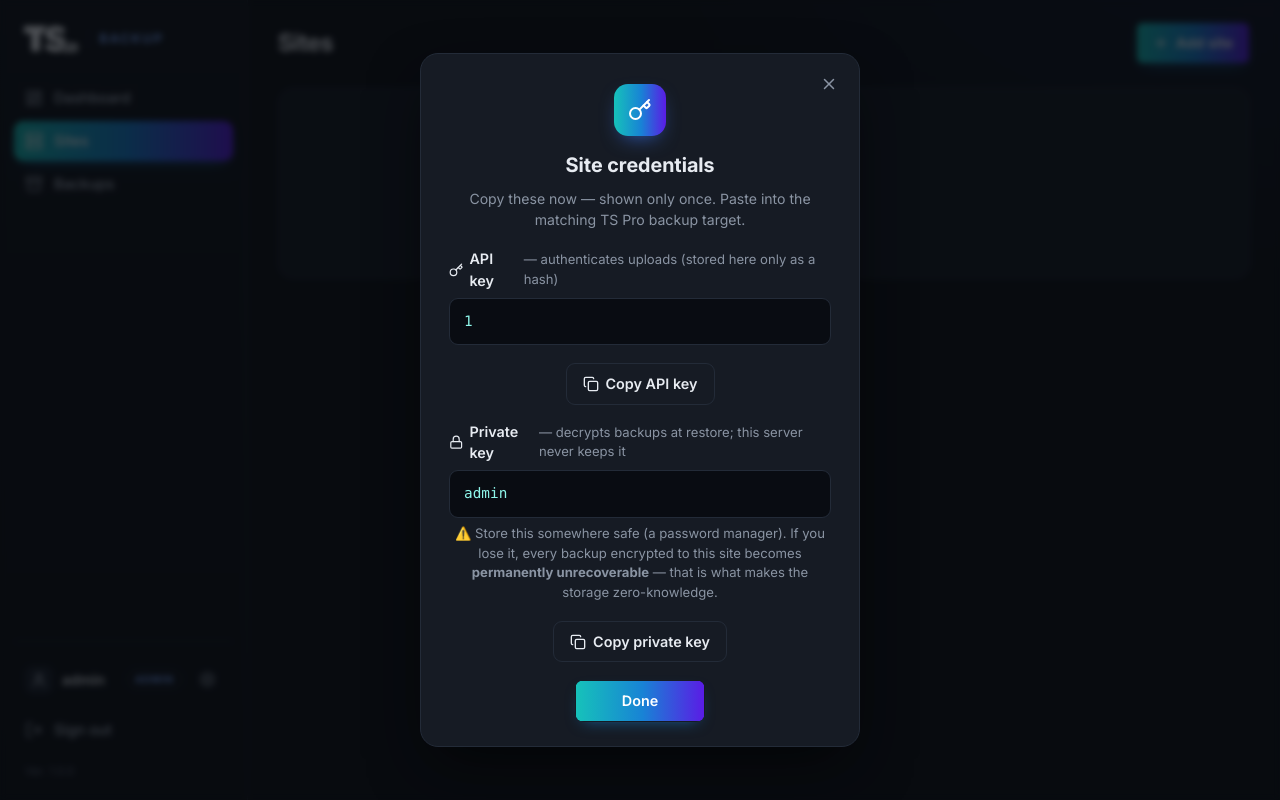
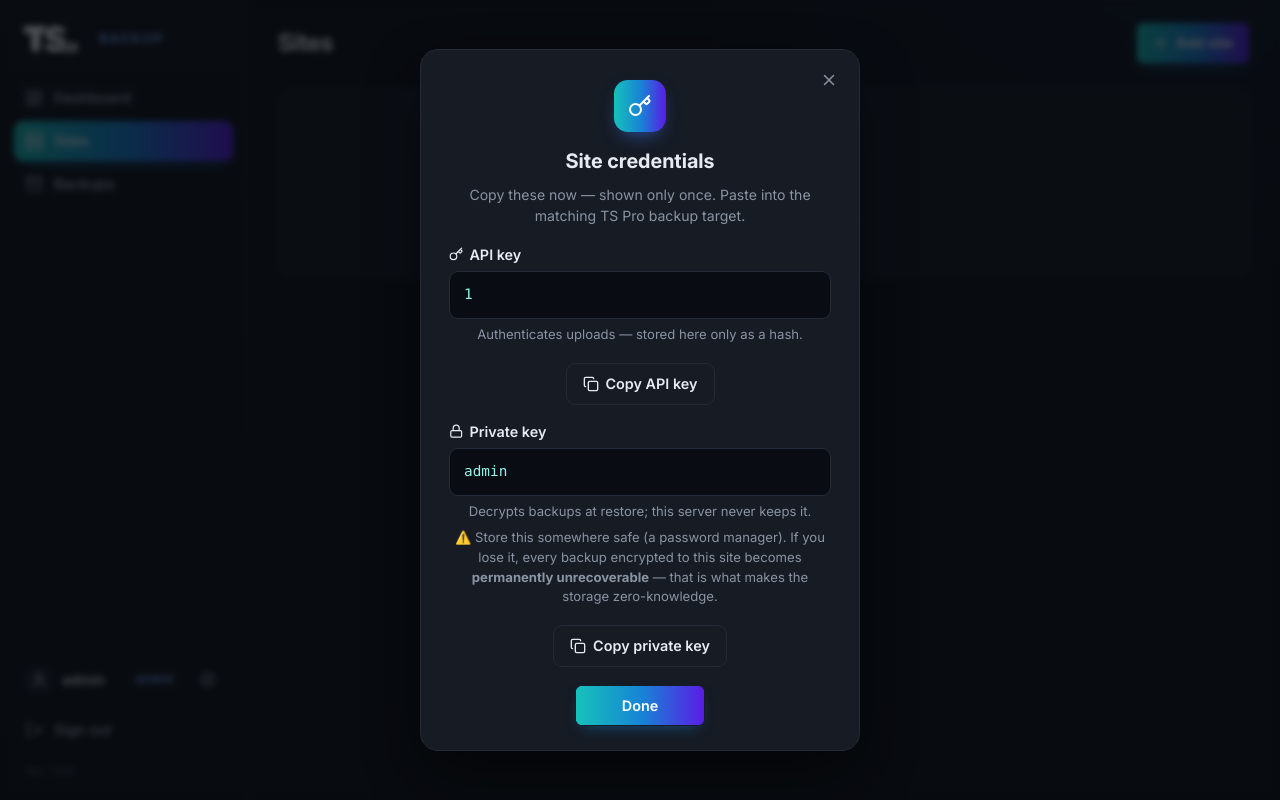
Before and after one commit to hyprlab/tspro-backup, a Flask app: page /sites in a window 1280 px wide. Run offline with Flask 3, Linux system fonts and the light colour scheme; a user stored in the database is signed in; parts of the project's set-up code (start-up, migrations or seed data) failed here and were passed over.

Commit message:
Tidy site-credentials modal: move field descriptions below the key boxes
The API-key label shared a flex row with its long muted explanation, so
it wrapped onto two lines and read as disconnected. Move the descriptive
subheading to its own line under each key field, for both the API key and
private key sections.

```diff
--- a/app/templates/_key_modal.html
+++ b/app/templates/_key_modal.html
@@ -13,16 +13,18 @@
     <p class="muted modal-sub">Copy {{ 'these' if new_key and new_privkey else 'this' }} now — shown only once. Paste into the matching TS&nbsp;Pro backup target.</p>
 
     {% if new_key %}
-    <div class="key-label">{{ icon('key') }} API key <span class="muted small">— authenticates uploads (stored here only as a hash)</span></div>
+    <div class="key-label">{{ icon('key') }} API key</div>
     <div class="key-box"><code id="new-key">{{ new_key }}</code></div>
+    <p class="muted small" style="margin:.4rem 0 0">Authenticates uploads — stored here only as a hash.</p>
     <div class="modal-actions" style="margin-bottom:1rem">
       <button type="button" class="btn btn-ghost" data-copy-target="new-key">{{ icon('copy') }} Copy API key</button>
     </div>
     {% endif %}
 
     {% if new_privkey %}
-    <div class="key-label">{{ icon('lock') }} Private key <span class="muted small">— decrypts backups at restore; this server never keeps it</span></div>
+    <div class="key-label">{{ icon('lock') }} Private key</div>
     <div class="key-box"><code id="new-privkey">{{ new_privkey }}</code></div>
+    <p class="muted small" style="margin:.4rem 0 0">Decrypts backups at restore; this server never keeps it.</p>
     <p class="muted small" style="margin:.4rem 0 0">⚠️ Store this somewhere safe (a password manager). If you lose it, every backup encrypted to this site becomes <strong>permanently unrecoverable</strong> — that is what makes the storage zero-knowledge.</p>
     <div class="modal-actions" style="margin-bottom:.5rem">
       <button type="button" class="btn btn-ghost" data-copy-target="new-privkey">{{ icon('copy') }} Copy private key</button>
```
